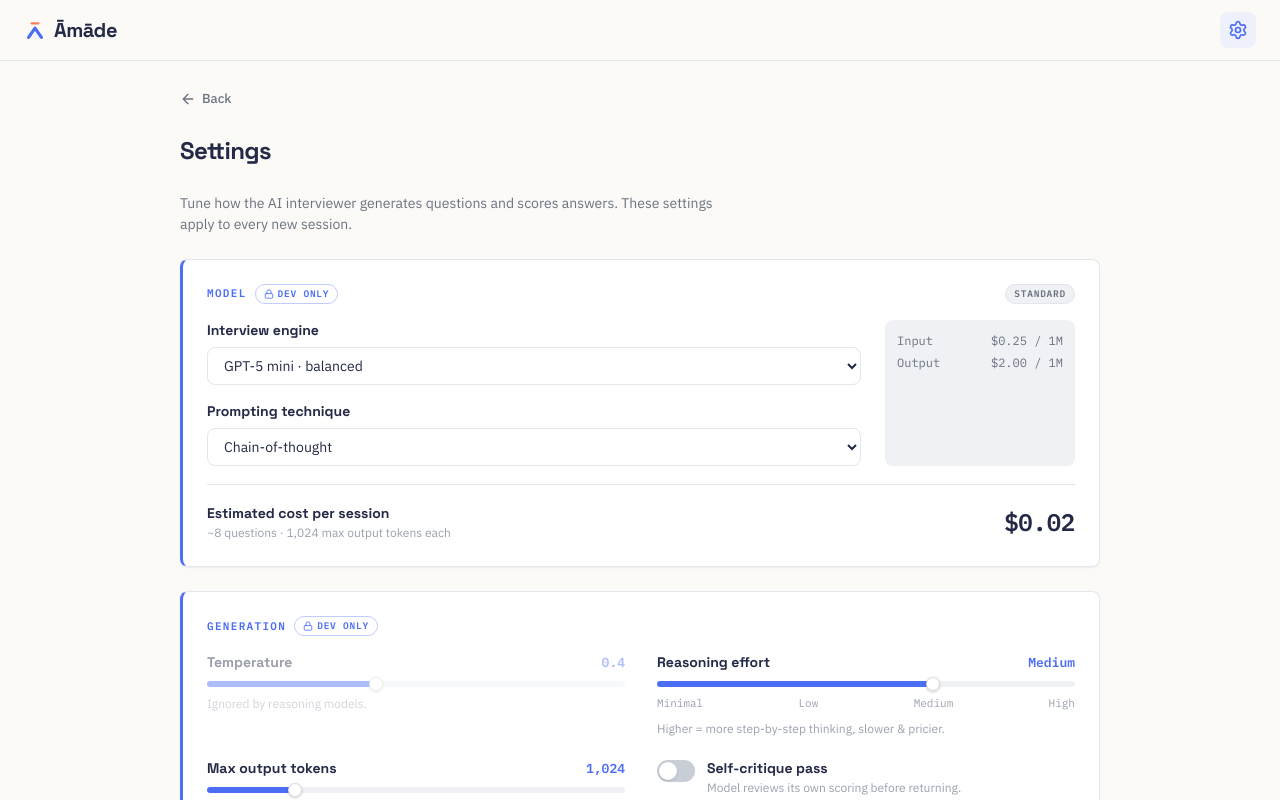
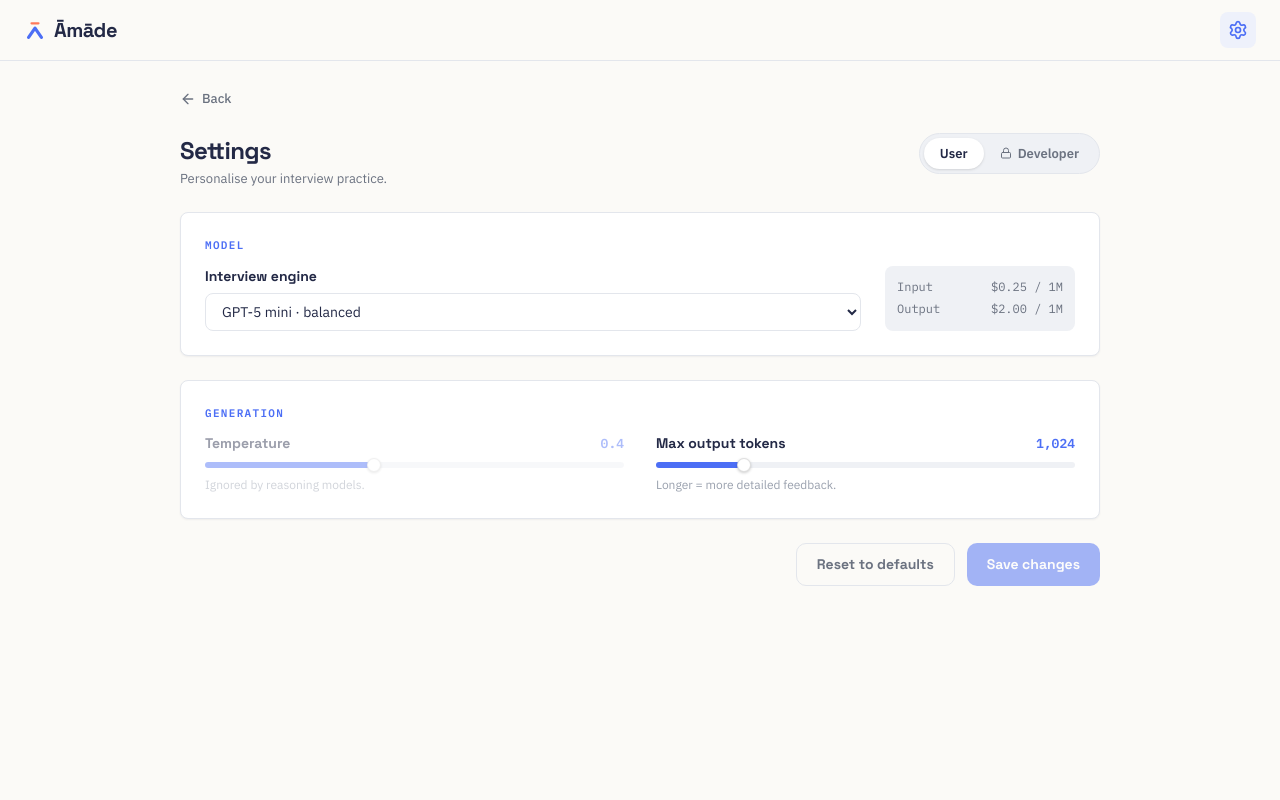
Before and after one commit to hamidehnouri/amade-interview-prep, a Next.js app: page /settings in a window 1280 px wide. Built offline with nearby package versions, Linux system fonts and the light colour scheme.

Commit message:
Add User/Developer settings tabs with password gate and save toast

```diff
--- a/src/app/settings/page.tsx
+++ b/src/app/settings/page.tsx
@@ -1,59 +1,80 @@
 "use client";
+import { useState } from "react";
 import Link from "next/link";
-import { ArrowLeft } from "lucide-react";
-import { useState } from "react";
+import { ArrowLeft, Lock, X } from "lucide-react";
 import Card from "@/components/ui/Card";
-import Kicker from "@/components/ui/Kicker";
+import Eyebrow from "@/components/ui/Eyebrow";
 import Select from "@/components/ui/Select";
 import Slider from "@/components/ui/Slider";
 import Toggle from "@/components/ui/Toggle";
 import Button from "@/components/ui/Button";
 import { useSettings, DEFAULT_SETTINGS, type GenerationSettings } from "@/lib/settings";
 import { MODELS } from "@/lib/models";
+import { useDevUnlocked, tryUnlock } from "@/lib/devAccess";
 
-const TECHNIQUES = [
-  { value: "zero_shot", label: "Zero-shot" },
-  { value: "chain_of_thought", label: "Chain-of-thought" },
-  { value: "few_shot", label: "Few-shot" },
-  { value: "persona", label: "Persona" },
-  { value: "rubric", label: "Rubric" },
-];
 const REASONING = ["minimal", "low", "medium", "high"] as const;
 const cap = (s: string) => s[0].toUpperCase() + s.slice(1);
 
 export default function SettingsPage() {
   const { settings, update } = useSettings();
+  const unlocked = useDevUnlocked();
+  const [mode, setMode] = useState<"user" | "developer">("user");
   const [draft, setDraft] = useState<GenerationSettings>(settings);
   const set = (patch: Partial<GenerationSettings>) => setDraft((d) => ({ ...d, ...patch }));
   const dirty = JSON.stringify(draft) !== JSON.stringify(settings);
 
+  const [pwOpen, setPwOpen] = useState(false);
+  const [pw, setPw] = useState("");
+  const [pwErr, setPwErr] = useState("");
+  const [saved, setSaved] = useState(false);
+
+  const dev = mode === "developer";
   const m = MODELS.find((x) => x.value === draft.model)!;
   const isReasoning = m.reasoning;
   const cost = ((1200 * m.inp + draft.maxTokens * m.out) / 1e6) * 8;
   const reasoningIdx = Math.max(0, REASONING.indexOf(draft.reasoning));
+
+  function chooseDeveloper() {
+    if (unlocked) setMode("developer");
+    else { setPw(""); setPwErr(""); setPwOpen(true); }
+  }
+  function submitPw() {
+    if (tryUnlock(pw)) { setPwOpen(false); setMode("developer"); }
+    else setPwErr("Incorrect password.");
+  }
+  function save() { update(draft); setSaved(true); setTimeout(() => setSaved(false), 2500); }
+
+  const tabCls = (active: boolean) =>
+    `inline-flex items-center gap-1.5 rounded-full px-4 py-1.5 transition-colors ${active ? "bg-white text-ink shadow-sm" : "text-secondary"}`;
 
   return (
     <div className="mx-auto flex max-w-[920px] flex-col gap-6">
       <Link href="/" className="inline-flex w-fit items-center gap-1.5 text-[13px] font-medium text-secondary transition-colors hover:text-ink">
         <ArrowLeft size={16} /> Back
       </Link>
+
+      <div className="flex items-start justify-between gap-4">
+        <div>
           <h1 className="font-display text-[24px] font-bold tracking-tight text-ink">Settings</h1>
-      <p className="max-w-[560px] text-[14px] text-secondary">
-        Tune how the AI interviewer generates questions and scores answers. These settings apply to every new session.
-      </p>
+          <p className="text-[13px] text-secondary">{dev ? "Advanced model & prompt configuration." : "Personalise your interview practice."}</p>
+        </div>
+        <div className="inline-flex shrink-0 rounded-full border border-line bg-line-subtle p-1 text-[13px] font-semibold">
+          <button type="button" className={tabCls(!dev)} onClick={() => setMode("user")}>User</button>
+          <button type="button" className={tabCls(dev)} onClick={chooseDeveloper}><Lock size={12} /> Developer</button>
+        </div>
+      </div>
 
-      <Card rail>
-        <Kicker label="Model" badge="Standard" />
+      <Card rail={dev}>
+        <Eyebrow badge={dev ? "Standard" : undefined}>Model</Eyebrow>
         <div className="grid grid-cols-[1fr_auto] gap-6">
-          <div className="flex flex-col gap-4">
           <Select label="Interview engine" value={draft.model} options={MODELS.map(({ value, label }) => ({ value, label }))} onChange={(v) => set({ model: v })} />
-            <Select label="Prompting technique" value={draft.technique} options={TECHNIQUES} onChange={(v) => set({ technique: v })} />
-          </div>
           <div className="min-w-[190px] rounded-[8px] bg-line-subtle p-3 font-mono text-[12px] text-secondary">
             <div className="flex justify-between"><span>Input</span><span>${m.inp.toFixed(2)} / 1M</span></div>
             <div className="mt-1 flex justify-between"><span>Output</span><span>${m.out.toFixed(2)} / 1M</span></div>
           </div>
         </div>
+        {dev && (
+          <>
             <hr className="my-[18px] border-line" />
             <div className="flex items-center justify-between">
               <div>
@@ -62,27 +83,56 @@ export default function SettingsPage() {
               </div>
               <div className="font-mono text-[24px] font-bold tracking-[-0.01em] text-ink">${cost.toFixed(2)}</div>
             </div>
+          </>
+        )}
       </Card>
 
-      <Card rail>
-        <Kicker label="Generation" />
+      <Card rail={dev}>
+        <Eyebrow>Generation</Eyebrow>
         <div className="grid grid-cols-2 gap-x-8 gap-y-5">
-          <Slider label="Temperature" value={draft.temperature} min={0} max={1} step={0.1} format={(v) => v.toFixed(1)} disabled={isReasoning} onChange={(v) => set({ temperature: v })} hint={isReasoning ? "Ignored by reasoning models." : "Sampling randomness — higher is more varied."} />
-          <Slider label="Reasoning effort" value={reasoningIdx} min={0} max={3} step={1} disabled={!isReasoning} onChange={(i) => set({ reasoning: REASONING[i] })} format={(v) => cap(REASONING[v])} ticks={["Minimal", "Low", "Medium", "High"]} hint={isReasoning ? "Higher = more step-by-step thinking, slower & pricier." : "Not used by this model."} />
+          <Slider label="Temperature" value={draft.temperature} min={0} max={1} step={0.1} format={(v) => v.toFixed(1)} disabled={isReasoning} onChange={(v) => set({ temperature: v })} hint={isReasoning ? "Ignored by reasoning models." : "Sampling randomness."} />
           <Slider label="Max output tokens" value={draft.maxTokens} min={256} max={4096} step={128} onChange={(v) => set({ maxTokens: v })} format={(v) => v.toLocaleString()} hint="Longer = more detailed feedback." />
-          <div className="flex flex-col gap-4">
+          {dev && (
+            <>
+              <Slider label="Reasoning effort" value={reasoningIdx} min={0} max={3} step={1} disabled={!isReasoning} onChange={(i) => set({ reasoning: REASONING[i] })} format={(v) => cap(REASONING[v])} ticks={["Minimal", "Low", "Medium", "High"]} hint={isReasoning ? "Higher = slower & pricier." : "Not used by this model."} />
+              <div className="flex flex-col justify-center">
                 <Toggle checked={draft.selfCritique} onChange={(v) => set({ selfCritique: v })} label="Self-critique pass" hint="Model reviews its own scoring before returning." />
               </div>
+            </>
+          )}
         </div>
       </Card>
 
       <div className="flex justify-end gap-3">
-        <button type="button" onClick={() => setDraft(DEFAULT_SETTINGS)}
-          className="rounded-[10px] border border-line px-5 py-2.5 font-display text-[14px] font-semibold text-secondary transition-colors hover:bg-line-subtle">
+        <button type="button" onClick={() => setDraft(DEFAULT_SETTINGS)} className="rounded-[10px] border border-line px-5 py-2.5 font-display text-[14px] font-semibold text-secondary transition-colors hover:bg-line-subtle">
           Reset to defaults
         </button>
-        <Button onClick={() => update(draft)} disabled={!dirty}>Save changes</Button>
+        <Button onClick={save} disabled={!dirty}>Save changes</Button>
       </div>
+
+      {saved && (
+        <div className="fixed bottom-5 right-5 z-50 rounded-[10px] bg-ink px-4 py-2.5 text-[13px] font-medium text-white shadow-lg">Settings saved</div>
+      )}
+
+      {pwOpen && (
+        <div className="fixed inset-0 z-50 flex items-center justify-center bg-black/20 p-4" onClick={() => setPwOpen(false)}>
+          <div className="w-full max-w-[380px] rounded-[12px] border border-line bg-white p-5 shadow-xl" onClick={(e) => e.stopPropagation()}>
+            <div className="flex items-center justify-between">
+              <h2 className="font-display text-[17px] font-bold text-ink">Developer access</h2>
+              <button type="button" onClick={() => setPwOpen(false)} className="text-muted hover:text-ink"><X size={18} /></button>
+            </div>
+            <p className="mt-1 text-[13px] text-secondary">Enter the developer password to unlock advanced settings.</p>
+            <label className="mt-4 block text-[13px] font-medium text-ink">Password</label>
+            <input type="password" value={pw} autoFocus onChange={(e) => { setPw(e.target.value); setPwErr(""); }} onKeyDown={(e) => e.key === "Enter" && submitPw()}
+              className="mt-1 w-full rounded-[8px] border border-line bg-white px-3 py-2 text-[14px] text-ink outline-none focus:border-accent" />
+            {pwErr && <p className="mt-1 text-[12px] text-red-600">{pwErr}</p>}
+            <div className="mt-4 flex justify-end gap-2">
+              <button type="button" onClick={() => setPwOpen(false)} className="rounded-[10px] border border-line px-4 py-2 text-[14px] font-semibold text-secondary hover:bg-line-subtle">Cancel</button>
+              <Button onClick={submitPw}>Unlock</Button>
+            </div>
+          </div>
+        </div>
+      )}
     </div>
   );
 }
--- /dev/null
+++ b/src/lib/devAccess.ts
@@ -0,0 +1,29 @@
+"use client";
+import { useSyncExternalStore } from "react";
+
+const KEY = "amade.dev";
+const DEV_PASSWORD = "123"; // demo gate only — client-side, not real auth
+
+let unlocked = false;
+let loaded = false;
+const listeners = new Set<() => void>();
+
+function ensureLoaded() {
+  if (loaded || typeof window === "undefined") return;
+  loaded = true;
+  try { unlocked = sessionStorage.getItem(KEY) === "1"; } catch {}
+}
+function subscribe(cb: () => void) { listeners.add(cb); return () => { listeners.delete(cb); }; }
+function getSnapshot() { ensureLoaded(); return unlocked; }
+function getServerSnapshot() { return false; }
+
+export function tryUnlock(pw: string) {
+  if (pw !== DEV_PASSWORD) return false;
+  unlocked = true;
+  try { sessionStorage.setItem(KEY, "1"); } catch {}
+  listeners.forEach((l) => l());
+  return true;
+}
+export function useDevUnlocked() {
+  return useSyncExternalStore(subscribe, getSnapshot, getServerSnapshot);
+}
```
Lines whose indentation alone changed are shown as unchanged.
